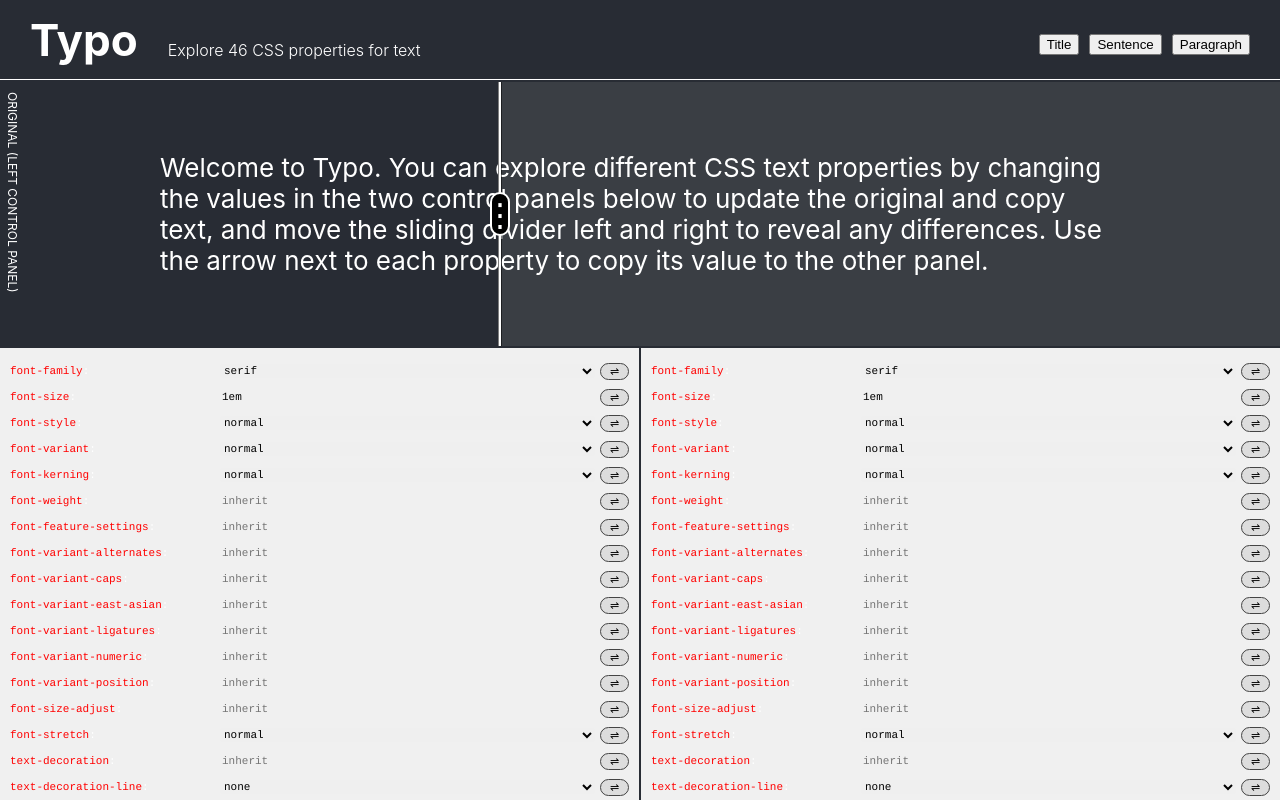
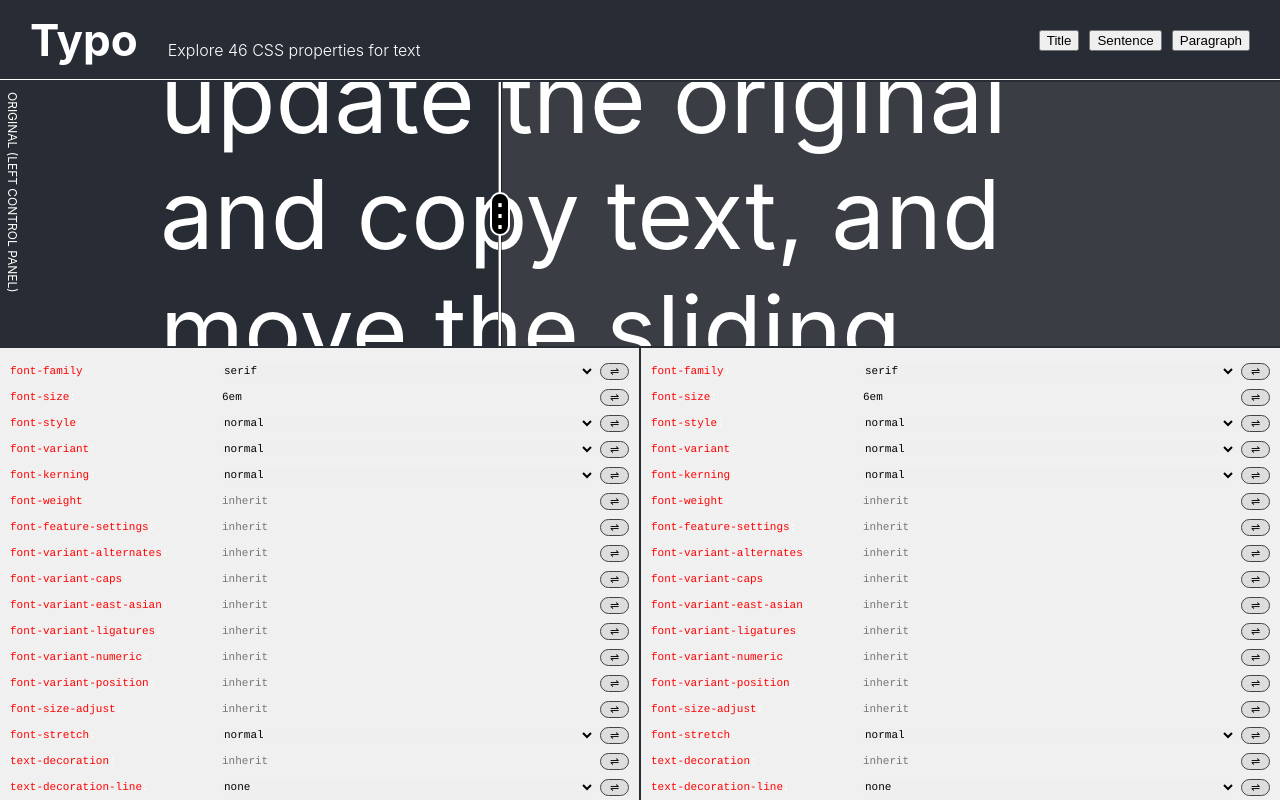
Before and after one commit to onion2k/typo, a React (Create React App) app: page / in a window 1280 px wide. Built offline with nearby package versions, Linux system fonts and the light colour scheme.

Commit message:
Fixed font scaling bug

```diff
--- a/src/App.css
+++ b/src/App.css
@@ -11,7 +11,6 @@
   height: 100vh;
   width: 100vw;
   background-color: #282c34;
-  font-size: calc(10px + 2vmin);
   color: white;
   display: grid;
   grid-template-columns: 1fr 1fr;
--- a/src/App.js
+++ b/src/App.js
@@ -8,7 +8,7 @@
 
 const defaultState = {
   color: "#ffffff",
-  fontSize: "1em",
+  fontSize: "6em",
   maxWidth: "960px"
 };
 
```
